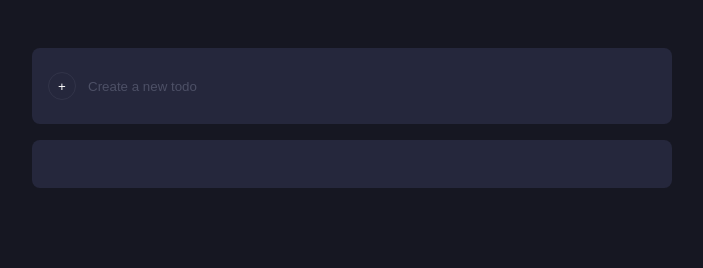
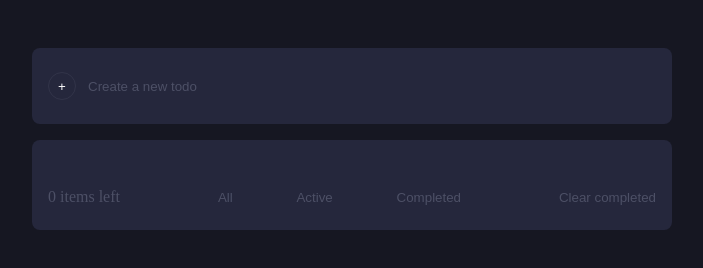
Before and after one commit to jurmaev/todo-app, a plain HTML site: page index.html in a window 1280 px wide. Shown: the whole page, without its empty margins (288-991 px from the left). Drawn offline with Linux system fonts and the light colour scheme.

Commit message:
add control panel

```diff
--- a/css/main.css
+++ b/css/main.css
@@ -59,18 +59,11 @@ li {
   align-items: center;
   justify-content: space-between;
   padding: 1.5rem 0;
-}
-
-.todo__container:last-child {
-  padding-bottom: 0;
+  border-bottom: 0.15rem solid var(--border);
 }
 
 .todo__container:first-child {
   padding-top: 0;
-}
-
-.todo__container:not(:last-child) {
-  border-bottom: 0.15rem solid var(--border);
 }
 
 .todo__btn,
@@ -157,3 +150,31 @@ li {
 .add__btn:hover {
   background-color: var(--checkbox-blue);
 }
+
+.todo__panel {
+  display: flex;
+  padding-top: 1.5rem;
+  justify-content: space-between;
+}
+
+.todo__filter {
+  width: 40%;
+  display: flex;
+  justify-content: space-between;
+}
+
+.btn {
+  background: none;
+  border: none;
+  color: var(--text-4);
+  cursor: pointer;
+  transition: color 0.3s ease-in-out;
+}
+
+.btn:hover {
+  color: white;
+}
+
+.todo__left {
+  color: var(--text-4);
+}
--- a/index.html
+++ b/index.html
@@ -15,6 +15,15 @@
       </div>
       <div class="container">
         <ul class="todo__list"></ul>
+        <div class="todo__panel">
+          <span class="todo__left"></span>
+          <div class="todo__filter">
+            <button class="btn" id="all">All</button>
+            <button class="btn" id="active">Active</button>
+            <button class="btn" id="completed">Completed</button>
+          </div>
+          <button class="btn" id="clear">Clear completed</button>
+        </div>
       </div>
     </main>
   </body>
--- a/js/main.js
+++ b/js/main.js
@@ -30,8 +30,8 @@
 
   function addTodos(todos) {
     todos.forEach((todo) => {
-      const todoContainer = document.createElement('div');
-      const item = document.createElement('li');
+      const todoContainer = document.createElement('li');
+      const item = document.createElement('span');
       const closeBtn = document.createElement('button');
       const closeImg = document.createElement('img');
       const checkboxContainer = document.createElement('div');
@@ -80,6 +80,7 @@
             (todo) => todo.id === todoContainer.id
           ).isCompleted = false;
         }
+        setItemsLeft();
         localStorage.setItem('todos', JSON.stringify(todos));
       });
 
@@ -89,7 +90,17 @@
         todoContainer.remove();
         todos = todos.filter((todo) => todo.id !== id);
         localStorage.setItem('todos', JSON.stringify(todos));
+        setItemsLeft();
       });
     });
+
+    setItemsLeft();
+  }
+
+  function setItemsLeft() {
+    const itemsLeft = document.querySelector('.todo__left');
+    itemsLeft.textContent = `${
+      document.querySelectorAll('.todo__container:not(.checked)').length
+    } items left`;
   }
 })();
```
